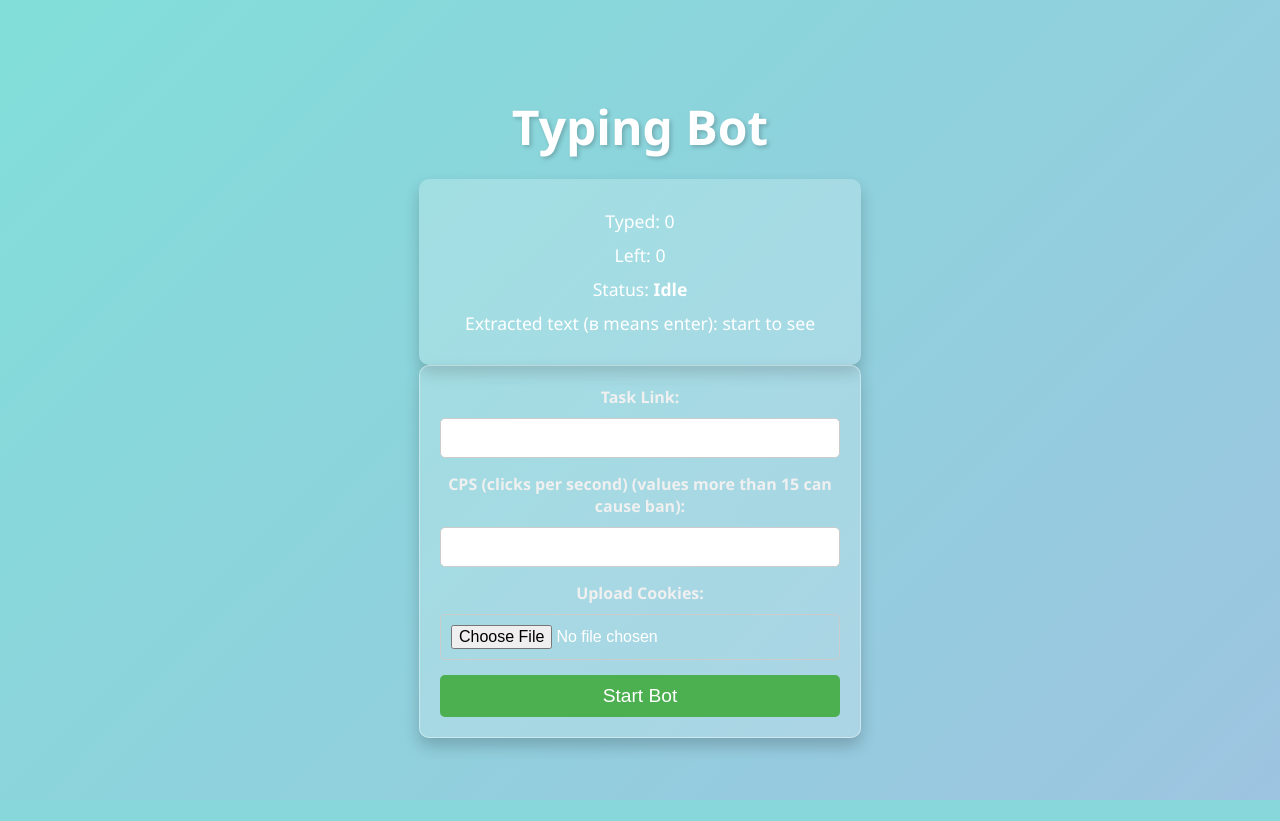
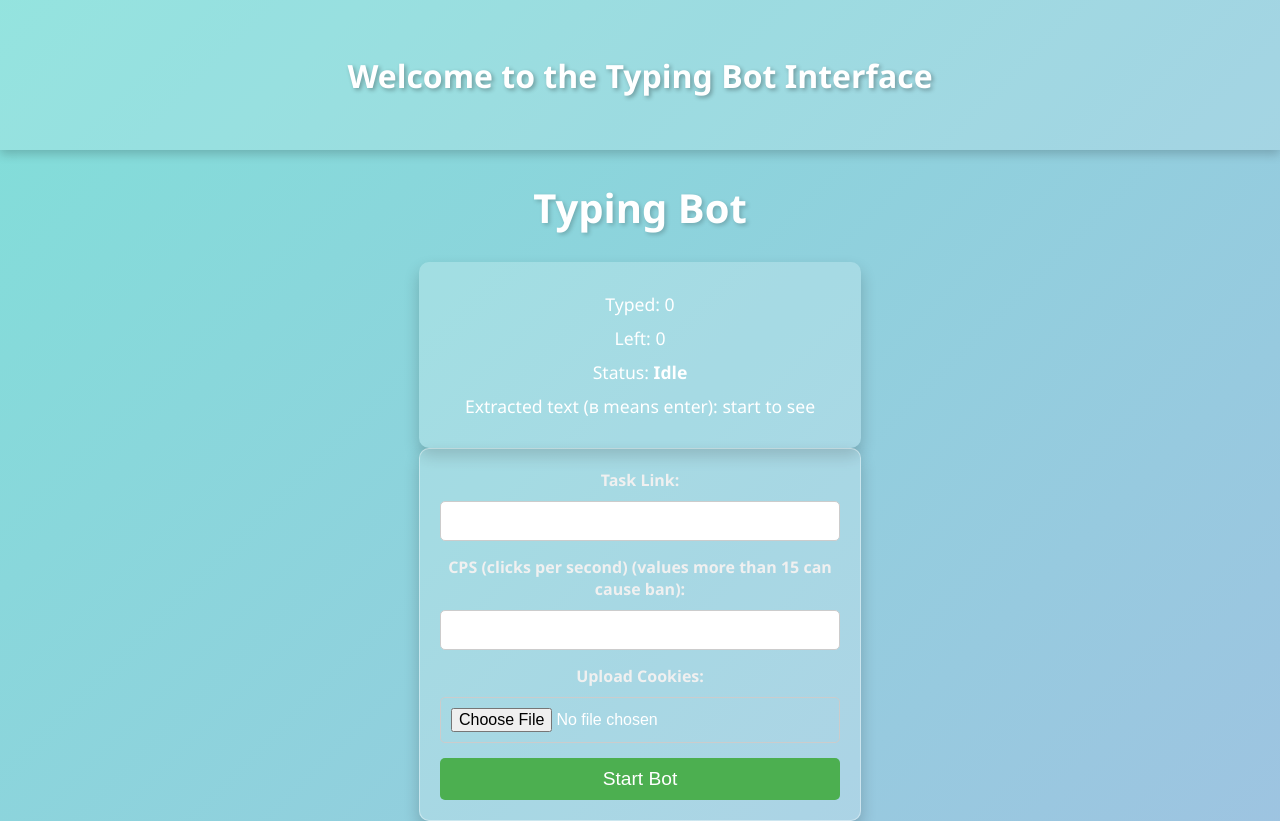
Before and after one commit to slavik2011/tc-server, a Flask app: page / in a window 1280 px wide. Before the commit the page ends 800 px from the top, so only its background shows below. Run offline with Flask 3, Linux system fonts and the light colour scheme; parts of the project's set-up code (start-up, migrations or seed data) failed here and were passed over; some libraries are stand-ins or nearby versions.

Commit message:
Update index.html

```diff
--- a/templates/index.html
+++ b/templates/index.html
@@ -13,7 +13,7 @@
             margin: 0;
             padding: 0;
             display: flex;
-            justify-content: center;
+            flex-direction: column;
             align-items: center;
             height: 100vh;
             overflow: hidden;
@@ -27,10 +27,39 @@
             100% { background-position: 0% 50%; }
         }
 
+        /* Floating top banner */
+        .floating-banner {
+            position: absolute;
+            top: 0;
+            left: 0;
+            width: 100%;
+            height: 150px;
+            background: rgba(255, 255, 255, 0.15);
+            display: flex;
+            justify-content: center;
+            align-items: center;
+            color: #fff;
+            text-shadow: 2px 2px 4px rgba(0, 0, 0, 0.3);
+            box-shadow: 0 4px 10px rgba(0, 0, 0, 0.2);
+            animation: slideDown 1s ease-out;
+            z-index: 100;
+        }
+
+        @keyframes slideDown {
+            from { top: -150px; }
+            to { top: 0; }
+        }
+
+        .banner-text {
+            font-size: 2rem;
+            font-weight: bold;
+            text-align: center;
+        }
+
         h1 {
             color: #ffffff;
-            font-size: 3rem;
-            margin-bottom: 20px;
+            font-size: 2.5rem;
+            margin-top: 180px; /* Adjusted margin to account for the floating banner */
             text-shadow: 2px 2px 4px rgba(0, 0, 0, 0.2);
             animation: fadeIn 2s ease;
             text-align: center;
@@ -125,6 +154,11 @@
     </style>
 </head>
 <body>
+    <!-- Floating banner at the top -->
+    <div class="floating-banner">
+        <div class="banner-text">Welcome to the Typing Bot Interface</div>
+    </div>
+
     <div class="container">
         <h1>Typing Bot</h1>
 
```
